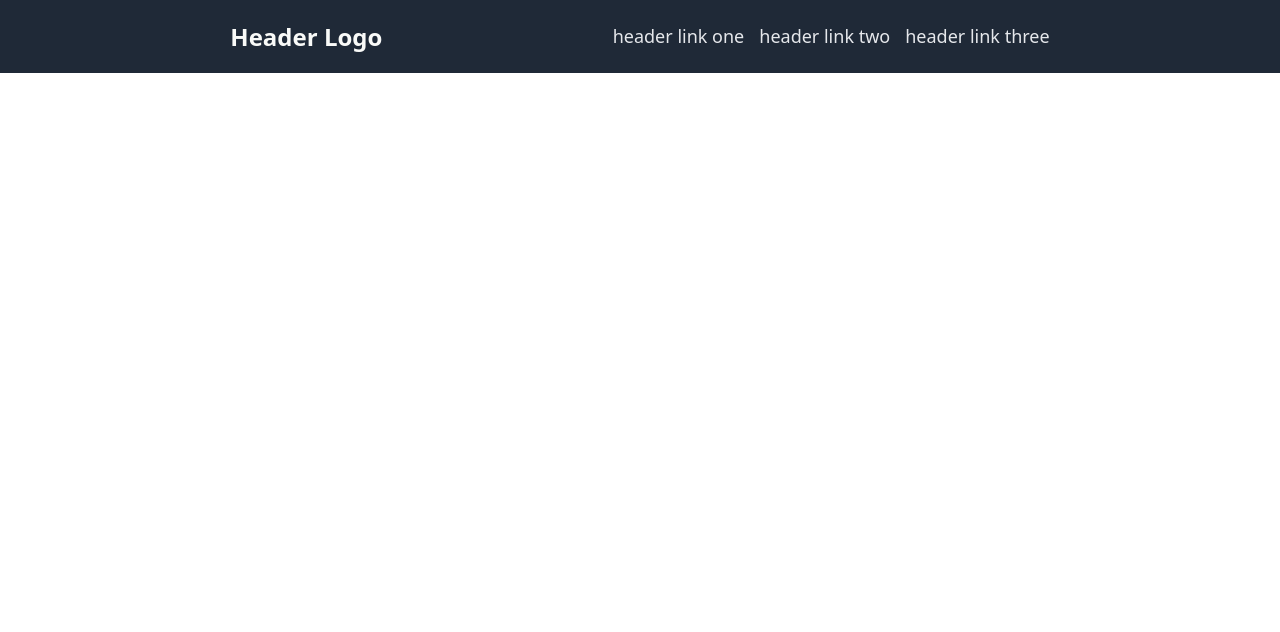
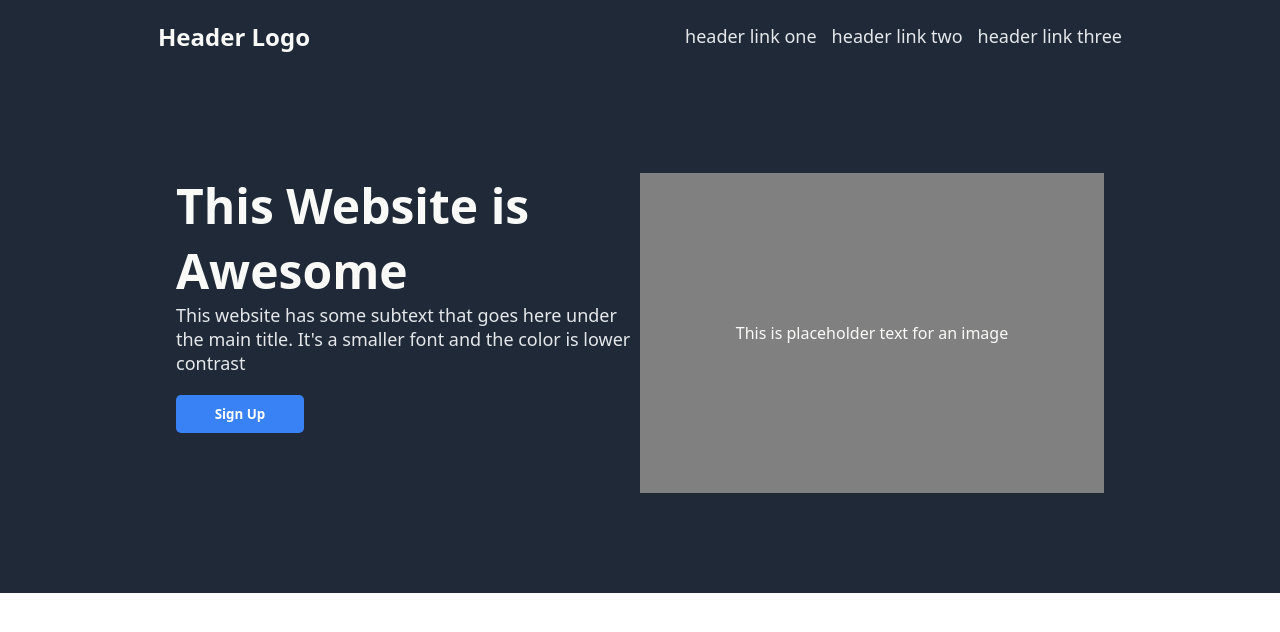
Before and after one commit to Khumbolawo/odin-landing-page, a plain HTML site: page index.html in a window 1280 px wide. Drawn offline with Linux system fonts and the light colour scheme.

Commit message:
feat: :sparkles: Add hero section

```diff
--- a/index.html
+++ b/index.html
@@ -18,7 +18,19 @@
           </ul>
         </div>
       </div>
-      <div class="hero"></div>
+      <div class="hero">
+        <div class="hero-info">
+          <h1>This Website is Awesome</h1>
+          <p>
+            This website has some subtext that goes here under the main title.
+            It's a smaller font and the color is lower contrast
+          </p>
+          <button><a href="#">Sign Up</a></button>
+        </div>
+        <div class="hero-img">
+          <p>This is placeholder text for an image</p>
+        </div>
+      </div>
     </section>
   </body>
 </html>
--- a/styles/styles.css
+++ b/styles/styles.css
@@ -24,8 +24,10 @@ body {
   background-color: #1f2937;
   display: flex;
   flex: 1;
-  justify-content: space-evenly;
+  justify-content: center;
   align-items: center;
+  gap: 375px;
+  padding-bottom: 100px;
 }
 
 .header h1 {
@@ -52,3 +54,64 @@ body {
   color: #e5e7eb;
   font-size: 18px;
 }
+
+/* HERO SECTION */
+
+.hero {
+  display: flex;
+  flex: 1;
+  background-color: #1f2937;
+  align-items: center;
+  justify-content: center;
+  padding-bottom: 100px;
+}
+
+/* Hero info */
+
+.hero-info,
+.hero-img {
+  width: 29rem;
+  height: 20rem;
+}
+
+.hero-info h1 {
+  color: #f9faf8;
+  font-size: 48px;
+  font-weight: bold;
+  margin: 0;
+}
+
+.hero-info p {
+  font-size: 18px;
+  color: #e5e7eb;
+  margin: 0;
+  margin-bottom: 20px;
+}
+
+.hero button {
+  background-color: #3882f6;
+  font-weight: bold;
+  border-radius: 5px;
+  border-color: #3882f6;
+  border-style: none;
+  padding: 10px;
+  width: 8rem;
+}
+
+.hero button a {
+  text-decoration: none;
+  color: white;
+}
+
+/* hero img */
+
+.hero-img {
+  background-color: gray;
+  display: flex;
+  justify-content: center;
+  align-items: center;
+}
+
+.hero-img p {
+  color: #f9faf8;
+}
```
